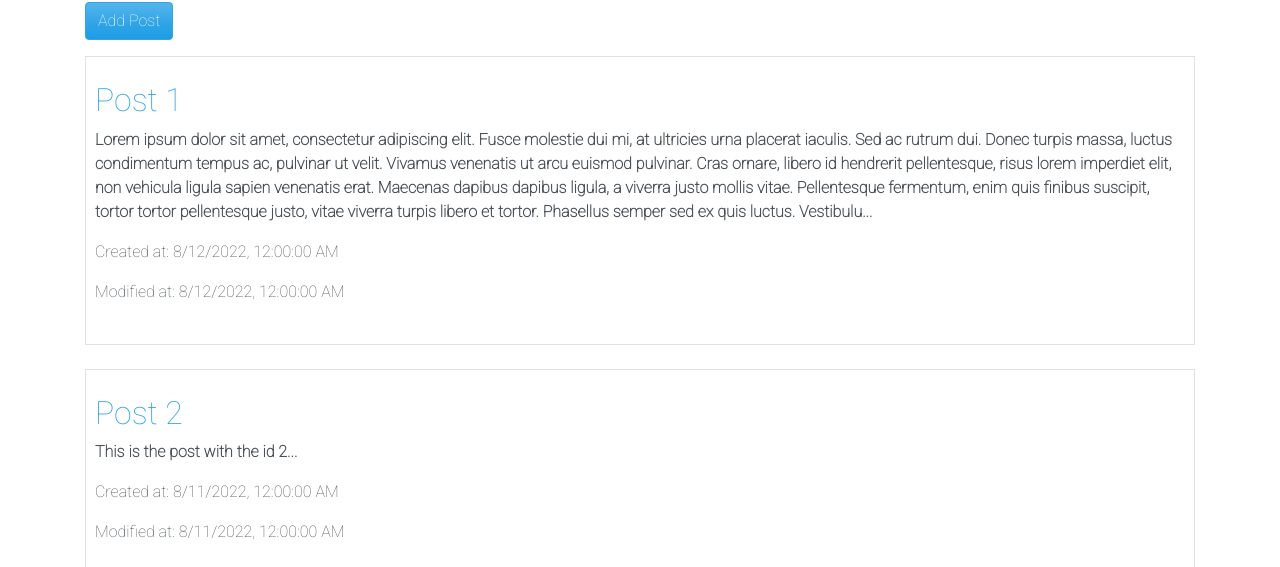
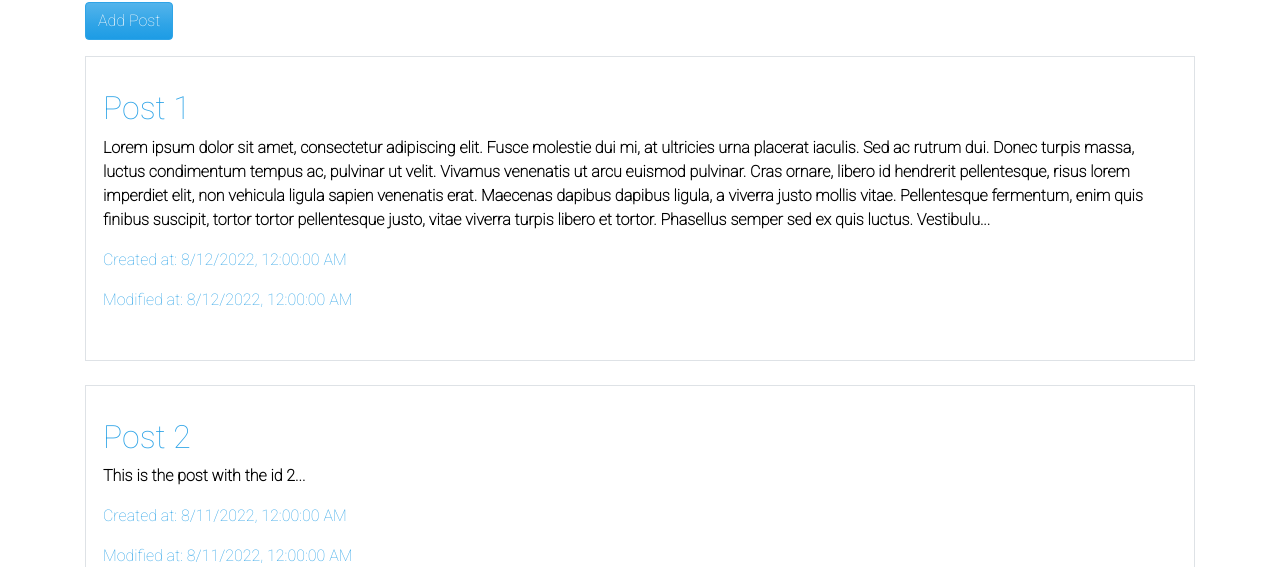
Before and after one commit to AQROBY/BlogInterface, a React (Create React App) app in the folder blog/: page / in a window 1280 px wide. Shown: the part 233-800 px from the top of the page. Built offline with nearby package versions, Linux system fonts and the light colour scheme.

Commit message:
Add read posts page

```diff
--- a/blog/public/application.css
+++ b/blog/public/application.css
@@ -1,3 +1,4 @@
 .contents {
     white-space: pre-wrap;
+    color: black;
 }
--- a/blog/src/application.tsx
+++ b/blog/src/application.tsx
@@ -1,6 +1,7 @@
 import React from 'react';
 import { BrowserRouter, Navigate, Route, Routes } from 'react-router-dom';
 import Create from './pages/crud/create';
+import Read from './pages/crud/read';
 import Posts from './pages/posts';
 import Users from './pages/users';
 
@@ -11,10 +12,12 @@ const Application: React.FunctionComponent = () => {
                 <Route path="/">
                     <Route path="" element={<Posts />} />
                     <Route path="create" element={<Navigate to="/posts/create" replace />} />
+                    <Route path="read" element={<Navigate to="/posts/read/:id" replace />} />
                 </Route>
                 <Route path="posts">
                     <Route path="" element={<Posts />} />
                     <Route path="create" element={<Create />} />
+                    <Route path="read/:id" element={<Read />} />
                 </Route>
                 <Route path="/users" element={<Users />} />
             </Routes>
--- a/blog/src/components/Forms/post.tsx
+++ b/blog/src/components/Forms/posts/createPost.tsx
@@ -1,6 +1,6 @@
 import { Button, Form } from 'react-bootstrap';
 import { Link } from 'react-router-dom';
-import PostRepo from '../../services/repo';
+import PostRepo from '../../../services/repo';
 
 const Post = () => {
     const repo = PostRepo.getInstance();
--- a/blog/src/components/posts.tsx
+++ b/blog/src/components/posts.tsx
@@ -1,3 +1,4 @@
+import { Link } from 'react-router-dom';
 import PostRepo from '../services/repo';
 
 const Posts = () => {
@@ -18,7 +19,8 @@ const Posts = () => {
             ) : (
                 repo.findAll().map((post: any) => (
                     <div className="border mt-3 mb-4 p-3 bgl" key={post.id}>
-                        <div className="row p-2">
+                        <div className="row p-3">
+                            <Link to={'posts/read/' + post.id} style={{ textDecoration: 'none' }}>
                                 <div>
                                     <h2>{post.title}</h2>
                                     <div className="contents mb-3">
@@ -27,6 +29,7 @@ const Posts = () => {
                                     <p>Created at: {handleDate(new Date(post.created_at))}</p>
                                     <p>Modified at: {handleDate(new Date(post.modified_at))}</p>
                                 </div>
+                            </Link>
                         </div>
                     </div>
                 ))
--- a/blog/src/pages/crud/create.tsx
+++ b/blog/src/pages/crud/create.tsx
@@ -1,5 +1,5 @@
 import { Container } from 'react-bootstrap';
-import Post from '../../components/Forms/post';
+import Post from '../../components/Forms/posts/createPost';
 import Header from '../../components/Header';
 import Navigation from '../../components/Navigation';
 
--- /dev/null
+++ b/blog/src/pages/crud/read.tsx
@@ -0,0 +1,38 @@
+import { Container } from 'react-bootstrap';
+import { useParams } from 'react-router-dom';
+import Header from '../../components/Header';
+import Navigation from '../../components/Navigation';
+import PostRepo from '../../services/repo';
+
+const Read = () => {
+    const repo = PostRepo.getInstance();
+    const { id } = useParams();
+    if (id == undefined) {
+        return <h1>Not found!</h1>;
+    }
+
+    let idAsNumber: number = +id;
+    let post = repo.find(idAsNumber);
+
+    function handleDate(date: Date) {
+        return date.toLocaleString();
+    }
+
+    return (
+        <Container fluid className="p-0">
+            <Navigation />
+            <Header title={post.title} />
+            <Container className="center">
+                <div className="mt-5 mb-5 pb-5 contents">
+                    <p>{post.contents}</p>
+                    <div className="pt-4">
+                        <h3 className="float-left">Created at: {handleDate(new Date(post.created_at))}</h3>
+                        <h3 className="float-right">Modified at: {handleDate(new Date(post.modified_at))}</h3>
+                    </div>
+                </div>
+            </Container>
+        </Container>
+    );
+};
+
+export default Read;
--- a/blog/src/services/repo.tsx
+++ b/blog/src/services/repo.tsx
@@ -18,6 +18,12 @@ class PostRepo {
         return this.instance;
     }
 
+    static find(id: number) {
+        this.instance = JSON.parse(PostRepo.data);
+        var x = this.instance.find((element: any) => element.id == id);
+        return x;
+    }
+
     static create(item: any) {
         this.instance.push(item);
         const newData = this.instance;
```
Lines whose indentation alone changed are shown as unchanged.
